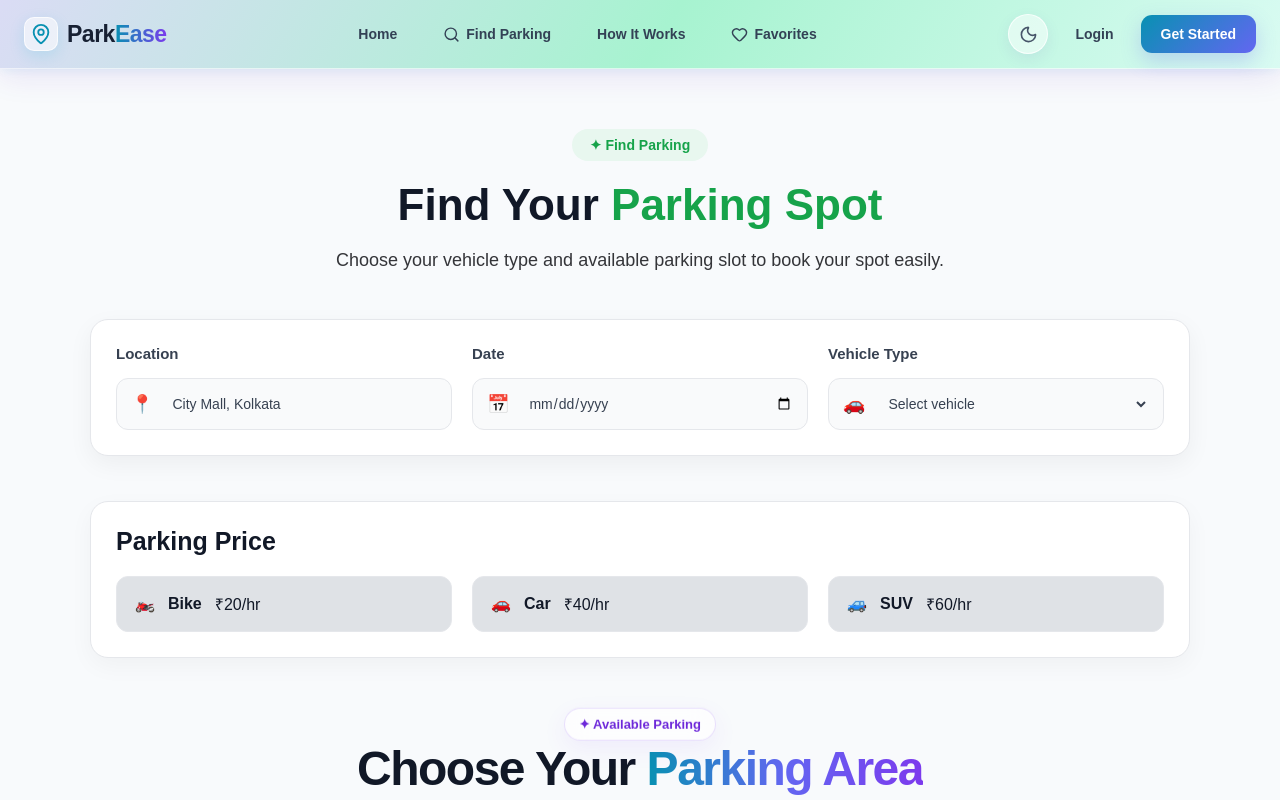
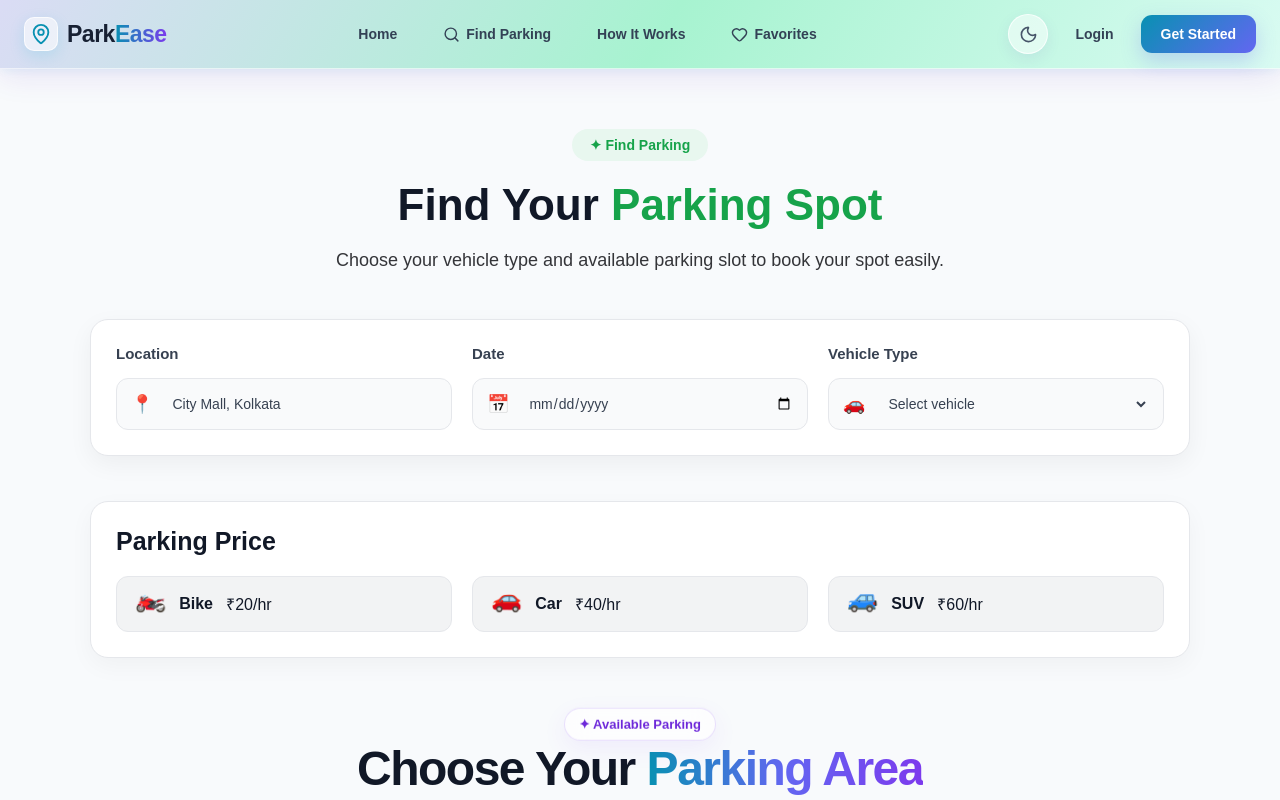
Before and after one commit to dibeyendu-dev/smart-parking-system, a React (Vite) app: page /search in a window 1280 px wide. Shown: the top 800 px of the page. Built offline with nearby package versions, Linux system fonts and the light colour scheme.

Commit message:
FindParking parking price css part 4 added

```diff
--- a/src/css/FindParking.css
+++ b/src/css/FindParking.css
@@ -203,8 +203,13 @@
     align-items: center;
     gap: 13px;
     padding: 16px 18px;
-    background: #dfe2e6;
+    background: #f2f3f4;
     border: 1px solid #e5e7eb;
     border-radius: 12px;
     transition: 03s ease;
 }
+/* Vehicle Icon */
+.price-options > div > span:first-child{
+    font-size: 25px;
+    margin-top: -10px;
+}
```
